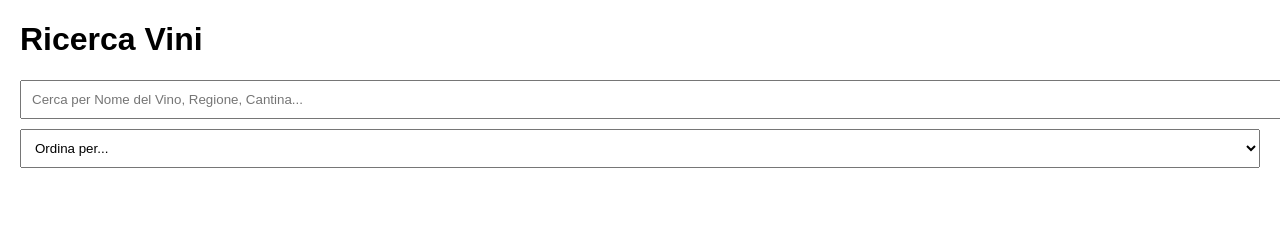
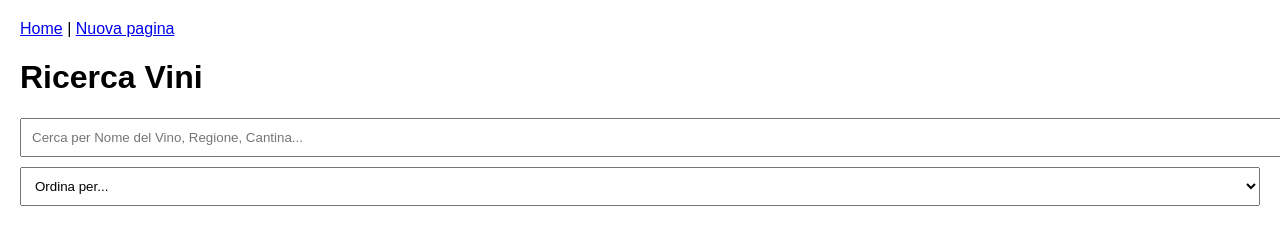
Before and after one commit to francesca-tricoli/ricerca-vini, a plain HTML site: page index.html in a window 1280 px wide. Drawn offline with Linux system fonts and the light colour scheme.

Commit message:
Update index.html

```diff
--- a/index.html
+++ b/index.html
@@ -54,6 +54,10 @@
     </style>
 </head>
 <body>
+    <nav>
+    <a href="index.html">Home</a> |
+    <a href="pagina2.html">Nuova pagina</a>
+</nav>
     <h1>Ricerca Vini</h1>
 
     <!-- Barra di ricerca e opzioni di ordinamento -->
```
